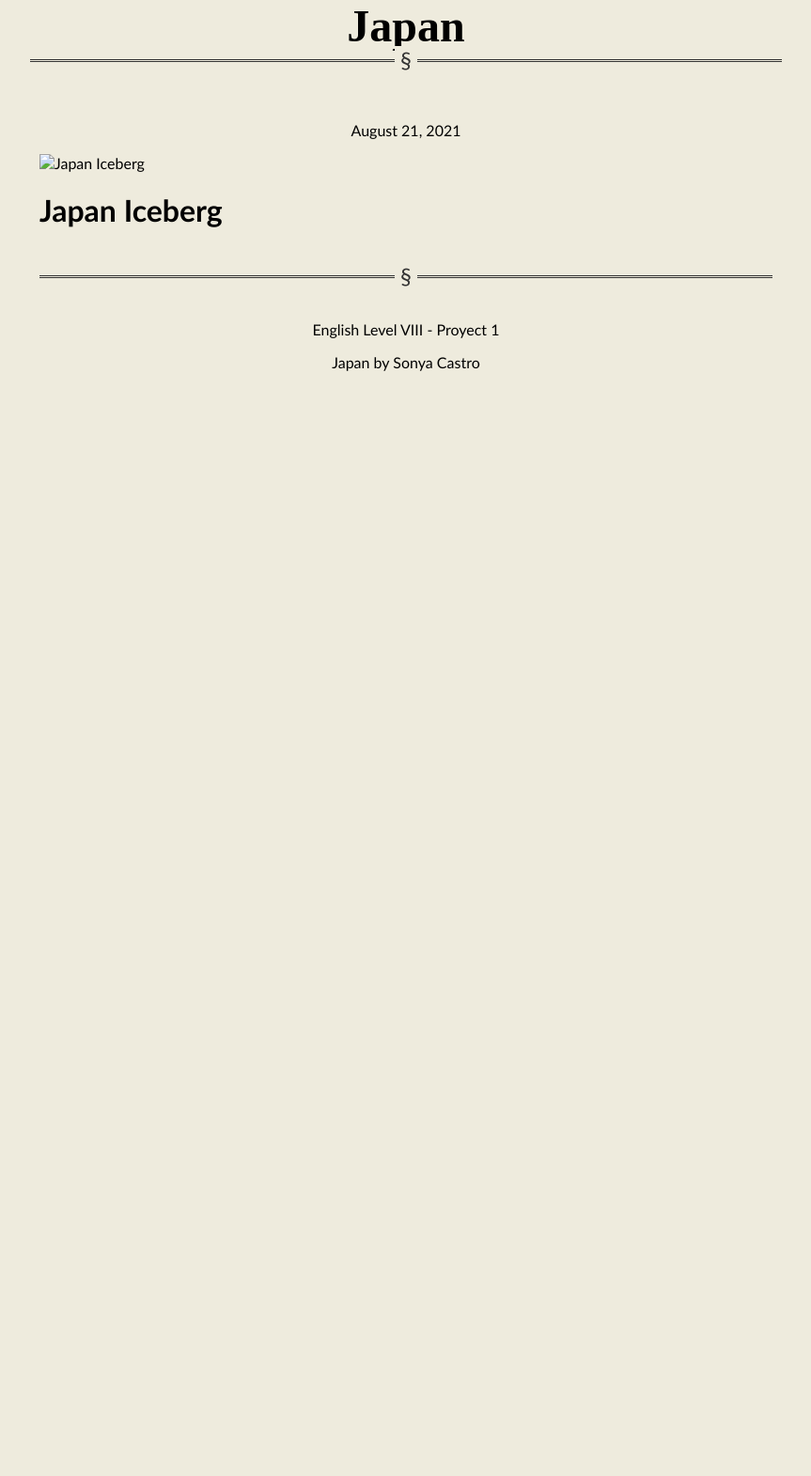
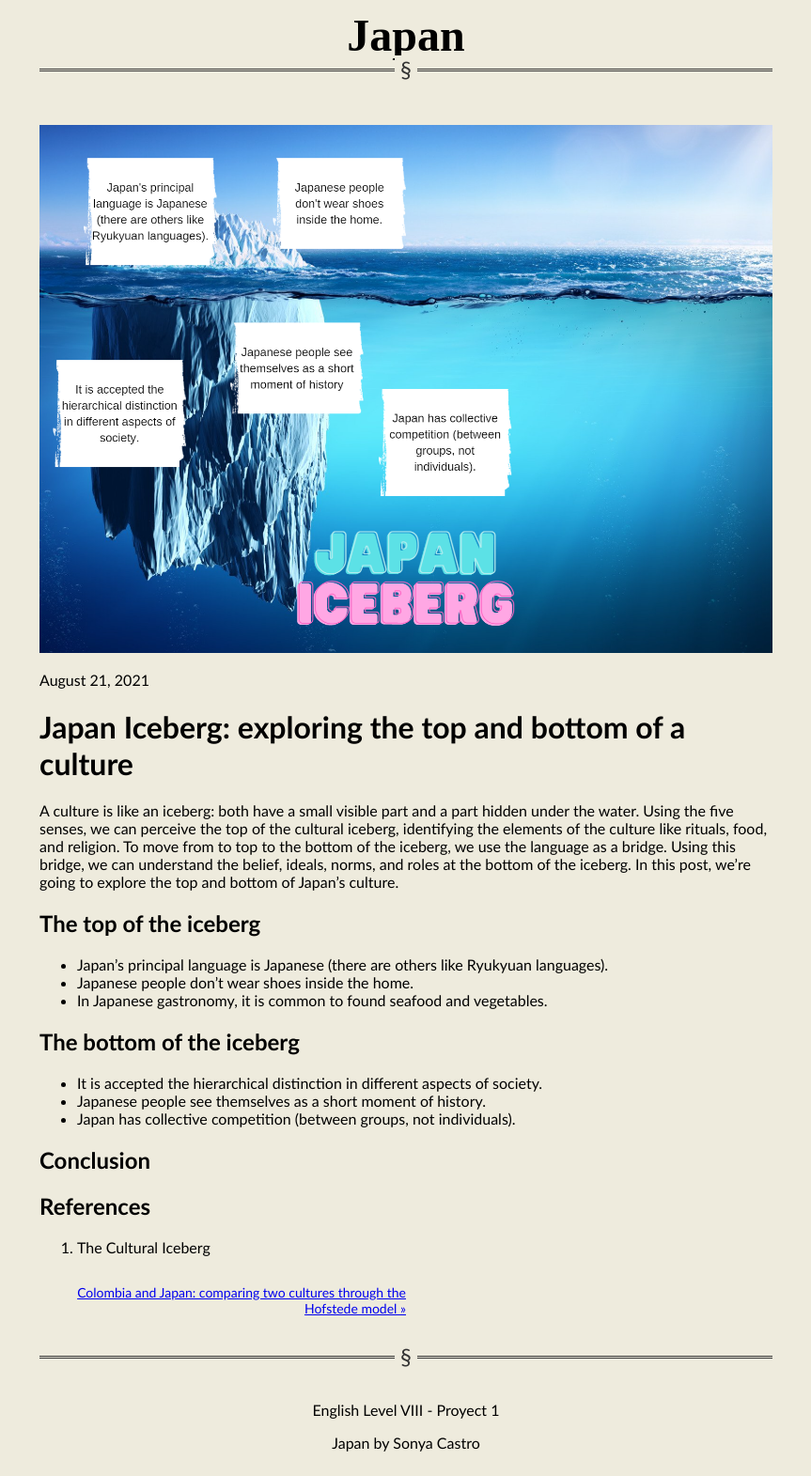
Before and after one commit to Sonya-c/japan, a Jekyll site: the page built from _posts/2021-08-21-iceberg.md, in a window 1280 px wide. Shown: the whole page at 94% size, without its empty margins (208-1071 px from the left). Built offline with Jekyll 4.4.1, drawn with Linux system fonts in a browser that asks for light colours; some web fonts are replaced; before the commit the page ends 900 px from its top, so only the background shows below that.

Commit message:
Entry 1 >> Introduction

```diff
--- /dev/null
+++ b/_includes/pagination.html
@@ -0,0 +1,8 @@
+<div class="PageNavigation">
+    {% if page.previous.url %}
+      <a class="prev" href="{{page.previous.url}}">&laquo; {{page.previous.title}}</a>
+    {% endif %}
+    {% if page.next.url %}
+      <a class="next" href="{{page.next.url}}">{{page.next.title}} &raquo;</a>
+    {% endif %}
+</div>
--- a/_includes/posts-index.html
+++ b/_includes/posts-index.html
@@ -4,7 +4,7 @@
         <a href="{{ post.url }}">
           <h2>{{ post.title }}</h2>
           <p>{{ post.date | date: '%B %d, %Y' }}</p>
-          <img src="{{post.banner}}" alt="post.title">
+          <img src="{{ site.baseurl }}/assets/img/{{ post.banner}}" alt="post.title">
         </a>
       </li>
     {% endfor %}
--- a/_layouts/post.html
+++ b/_layouts/post.html
@@ -13,10 +13,15 @@
     {% include header.html %}
 
     <main>
-        <p style="text-align: center;">{{ page.date | date: '%B %d, %Y' }}</p>
-        <img src="{{ page.banner}} " alt=" {{page.title}} ">
+
+        <img src="{{ site.baseurl }}/assets/img/{{ page.banner}}" alt=" {{page.title}} ">
+        <p>{{ page.date | date: '%B %d, %Y' }}</p>
         {{ content }}
+
+        {% include pagination.html %}
     </main>
+
+
 
     {% include footer.html %}
 
--- a/_posts/2021-08-21-iceberg.md
+++ b/_posts/2021-08-21-iceberg.md
@@ -1,7 +1,23 @@
 ---
-title: Japan Iceberg
-banner: ""
+title: "Japan Iceberg: exploring the top and bottom of a culture"
+banner: japan-iceberg.png
 layout: post
 ---
 
-# Japan Iceberg
+# Japan Iceberg: exploring the top and bottom of a culture
+A culture is like an iceberg: both have a small visible part and a part hidden under the water. Using the five senses, we can perceive the top of the cultural iceberg, identifying the elements of the culture like rituals, food, and religion. To move from to top to the bottom of the iceberg, we use the language as a bridge. Using this bridge, we can understand the belief, ideals, norms, and roles at the bottom of the iceberg. In this post, we're going to explore the top and bottom of Japan's culture.
+
+## The top of the iceberg
+- Japan's principal language is Japanese (there are others like Ryukyuan languages).
+- Japanese people don't wear shoes inside the home.
+- In Japanese gastronomy, it is common to found seafood and vegetables.
+
+## The bottom of the iceberg
+- It is accepted the hierarchical distinction in different aspects of society.
+- Japanese people see themselves as a short moment of history.
+- Japan has collective competition (between groups, not individuals).
+
+## Conclusion
+
+## References
+1. The Cultural Iceberg
--- a/_sass/japan.scss
+++ b/_sass/japan.scss
@@ -9,6 +9,7 @@ body, html {
     font-family: Calibri, Candara, Segoe, Segoe UI, Optima, Arial, sans-seri;
     background-color: $background;
 
+
     hr {
         overflow: visible; /* For IE */
         padding: 0;
@@ -16,9 +17,12 @@ body, html {
         border-top: medium double #333;
         color: #333;
         text-align: center;
-        max-width: $max-with;
+
     }
 
+    img {
+        max-width: 100%;
+    }
     hr:after {
         content: "§";
         display: inline-block;
@@ -29,17 +33,20 @@ body, html {
         background: $background;
     }
 
-
+    header, footer {
+        text-align: center;
+        max-width:$max-with;
+        margin: auto;
+        padding: 10px;
+        box-sizing: border-box;
+    }
 
     header {
-        text-align: center;
 
         h1 {
             margin: 0;
             font-family: 'Ma Shan Zheng', cursive;
             font-size: xxx-large;
-
-
         }
 
         a {
@@ -55,13 +62,7 @@ body, html {
         box-sizing: border-box;
     }
 
-    footer {
-        text-align: center;
-        max-width:$max-with;
-        margin: auto;
-        padding: 10px;
-        box-sizing: border-box;
-    }
+
 
     .posts-index{
         list-style-type: none;
@@ -78,9 +79,36 @@ body, html {
                 display: block;
             }
             max-width: 100%;
-            border: 1px #333 solid;
+            border: 2px #333 double;
             padding: 10px;
             margin: 10px 0 10px 0;
+            transition: .2s;
+
+        }
+
+        .post:hover {
+            background-color: #9c9b96;
         }
     }
+
+    .PageNavigation {
+        font-size: 14px;
+        display: block;
+        max-width: 100%;
+        margin: auto;
+        overflow: hidden;
+
+        a {
+            display: block;
+            min-width: 50%;
+            max-width: 50%;
+            float: left;
+            margin: 1em 0;
+        }
+
+        .next {
+            text-align: right;
+        }
+    }
+
 }
```
Also changed, not shown: assets/img/japan-iceberg.png (added).
